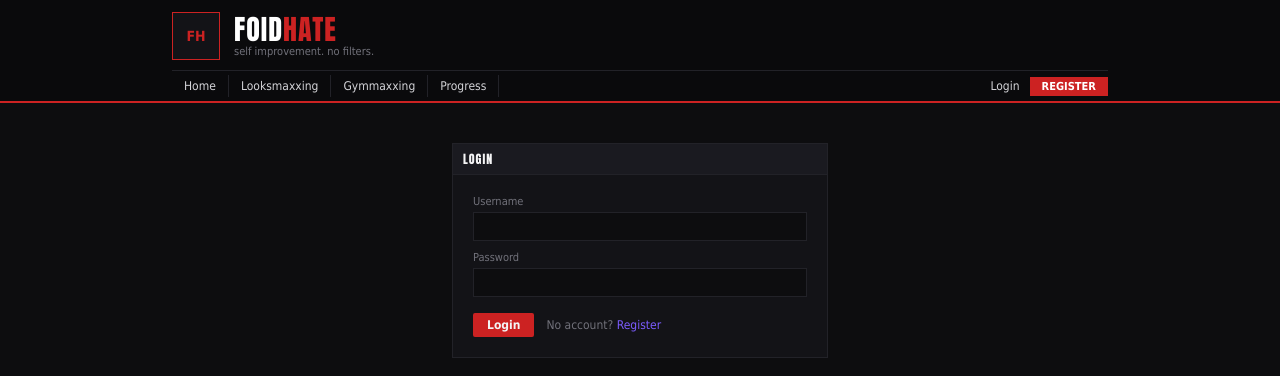
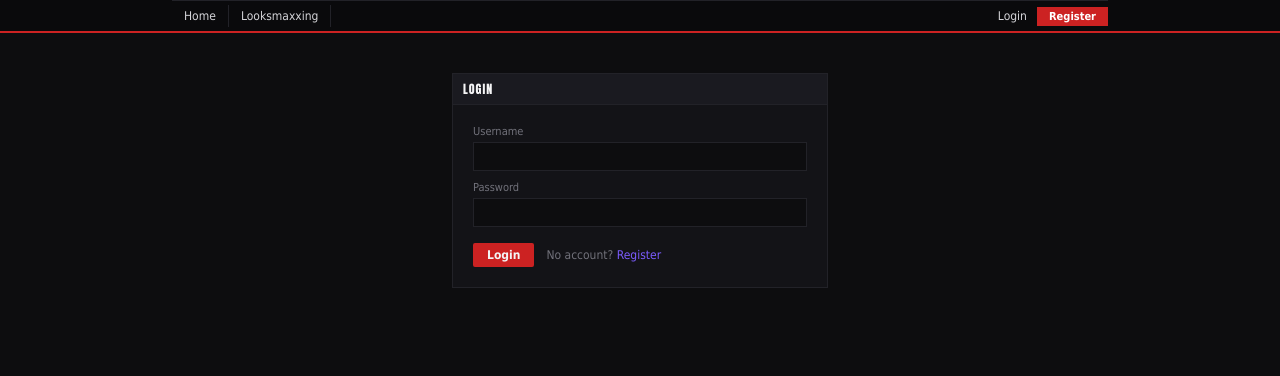
Before and after one commit to hexnetarc13/forum, a Next.js app: page /login in a window 1280 px wide. Shown: the top 376 px of the page. Built offline with nearby package versions, Linux system fonts and the light colour scheme.

Commit message:
Update Header.tsx

```diff
--- a/components/Header.tsx
+++ b/components/Header.tsx
@@ -6,13 +6,31 @@ export default function Header() {
   const [user, setUser] = useState<{ username: string; is_admin?: boolean } | null>(null);
 
   useEffect(() => {
-    const stored = localStorage.getItem('forum_user');
-    if (stored) setUser(JSON.parse(stored));
+    // 1. Initial check on load
+    const checkUser = () => {
+      const stored = localStorage.getItem('forum_user');
+      if (stored) {
+        try {
+          setUser(JSON.parse(stored));
+        } catch (e) {
+          localStorage.removeItem('forum_user');
+        }
+      } else {
+        setUser(null);
+      }
+    };
+
+    checkUser();
+
+    // 2. Listen for login/logout events in other tabs
+    window.addEventListener('storage', checkUser);
+    return () => window.removeEventListener('storage', checkUser);
   }, []);
 
   function logout() {
     localStorage.removeItem('forum_user');
     localStorage.removeItem('forum_token');
+    setUser(null);
     window.location.href = '/';
   }
 
@@ -20,53 +38,22 @@ export default function Header() {
     <div style={{ background: '#0a0a0c', borderBottom: `2px solid ${C.red}` }}>
       <div style={{ maxWidth: '960px', margin: '0 auto', padding: '0 12px' }}>
 
-        {/* Logo + Styled Title */}
-        <div style={{ display: 'flex', alignItems: 'center', gap: '14px', padding: '12px 0 10px' }}>
-          <a href="/" style={{ textDecoration: 'none', display: 'flex', alignItems: 'center', gap: '14px' }}>
-            <div style={{
-              width: '48px', height: '48px', background: C.panel,
-              border: `1px solid ${C.red}`, display: 'flex',
-              alignItems: 'center', justifyContent: 'center',
-              fontSize: '14px', color: C.red, fontWeight: 'bold'
-            }}>
-              FH
-            </div>
-            <div>
-              <div style={{
-                fontFamily: 'Impact, Arial Black, sans-serif',
-                fontSize: '28px', letterSpacing: '1px',
-                color: '#fff', lineHeight: 1, textTransform: 'uppercase'
-              }}>
-                FOID<span style={{ color: C.red }}>HATE</span>
-              </div>
-              <div style={{ fontSize: '11px', color: C.muted, marginTop: '2px' }}>
-                self improvement. no filters.
-              </div>
-            </div>
-          </a>
-        </div>
+        {/* ... Logo/Title section stays the same ... */}
 
-        {/* Nav bar */}
         <div style={{
           display: 'flex', alignItems: 'center', justifyContent: 'space-between',
           borderTop: `1px solid ${C.border}`, padding: '4px 0',
         }}>
+          {/* Left Side: Nav Links */}
           <div style={{ display: 'flex' }}>
-            {[
-              { href: '/', label: 'Home' },
-              { href: '/category/looksmaxxing', label: 'Looksmaxxing' },
-              { href: '/category/gymmaxxing', label: 'Gymmaxxing' },
-              { href: '/category/progress', label: 'Progress' },
-            ].map(link => (
-              <a key={link.href} href={link.href} style={{
-                padding: '4px 12px', fontSize: '12px', color: C.text,
-                borderRight: `1px solid ${C.border}`, display: 'block',
-              }}>{link.label}</a>
-            ))}
+            <a href="/" style={{ padding: '4px 12px', fontSize: '12px', color: C.text, borderRight: `1px solid ${C.border}` }}>Home</a>
+            <a href="/category/looksmaxxing" style={{ padding: '4px 12px', fontSize: '12px', color: C.text, borderRight: `1px solid ${C.border}` }}>Looksmaxxing</a>
           </div>
 
+          {/* Right Side: Account Actions */}
           <div style={{ display: 'flex', gap: '10px', alignItems: 'center', fontSize: '12px' }}>
             {user ? (
+              /* ONLY SHOWN WHEN LOGGED IN */
               <>
                 <a href={`/profile/${user.username}`} style={{ color: C.purple, fontWeight: 'bold' }}>
                   {user.username.toUpperCase()}
@@ -79,15 +66,16 @@ export default function Header() {
                 )}
                 <button onClick={logout} style={{
                   background: 'none', border: 'none', color: C.muted,
-                  cursor: 'pointer', fontSize: '11px', textTransform: 'uppercase'
-                }}>logout</button>
+                  cursor: 'pointer', fontSize: '11px'
+                }}>LOGOUT</button>
               </>
             ) : (
+              /* ONLY SHOWN WHEN LOGGED OUT */
               <>
                 <a href="/login" style={{ color: C.text }}>Login</a>
                 <a href="/register" style={{
                   background: C.red, color: '#fff',
-                  padding: '3px 12px', fontSize: '11px', fontWeight: 'bold', textTransform: 'uppercase'
+                  padding: '3px 12px', fontSize: '11px', fontWeight: 'bold'
                 }}>Register</a>
               </>
             )}
```
